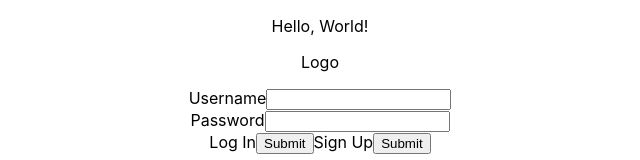
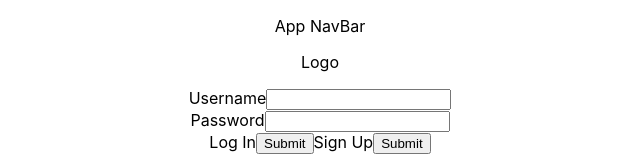
Before and after one commit to LavanSumanan/nathacks, a React (Create React App) app: page / in a window 1280 px wide. Shown: the top 160 px of the page, without its empty margins (320-960 px from the left). Built offline with nearby package versions, Linux system fonts and the light colour scheme.

Commit message:
Made fields required

```diff
--- a/src/components/NavBar.js
+++ b/src/components/NavBar.js
@@ -4,7 +4,7 @@ class NavBar extends Component {
   render() {
     return (
       <div>
-        <p>Hello, World!</p>
+        <p>App NavBar</p>
       </div>
     );
   }
--- a/src/components/SignIn.js
+++ b/src/components/SignIn.js
@@ -60,6 +60,7 @@ class SignIn extends Component {
             <label>
               Username
               <input
+                required
                 type="text"
                 onChange={this.handleChange}
                 name="username"
@@ -71,6 +72,7 @@ class SignIn extends Component {
             <label>
               Password
               <input
+                required
                 type="password"
                 name="password"
                 value={this.state.password}
```
